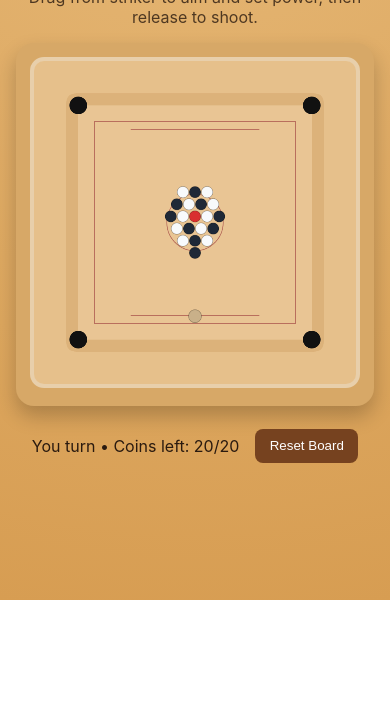
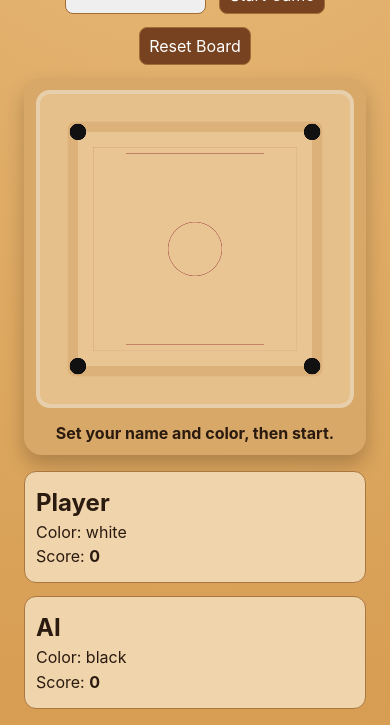
Before and after one commit to johnjobyvc/Carrom, a plain HTML site: page index.html in a window 390 px wide. Shown: the part 244-969 px from the top of the page. Before the commit the page ends 844 px from the top, so only its background shows below. Drawn offline with Linux system fonts and the light colour scheme.

Commit message:
Add player setup, scoreboard, faster physics, and pocket shake

```diff
--- a/app.js
+++ b/app.js
@@ -2,77 +2,102 @@ const canvas = document.getElementById('carromCanvas');
 const ctx = canvas.getContext('2d');
 const statusEl = document.getElementById('status');
 const resetBtn = document.getElementById('resetBtn');
+const startBtn = document.getElementById('startBtn');
+const playerNameInput = document.getElementById('playerNameInput');
+const colorSelect = document.getElementById('colorSelect');
+const playerNameLabel = document.getElementById('playerNameLabel');
+const playerColorLabel = document.getElementById('playerColorLabel');
+const aiColorLabel = document.getElementById('aiColorLabel');
+const playerScoreEl = document.getElementById('playerScore');
+const aiScoreEl = document.getElementById('aiScore');
 
 const BOARD = {
   x: 110,
   y: 110,
-  size: 580,
-  pocketR: 22,
-  wallDamping: 0.92,
-  friction: 0.992,
+  size: 680,
+  pocketR: 24,
+  wallDamping: 0.94,
+  friction: 0.995,
   minSpeed: 0.03
 };
 
-const COIN_R = 14;
-const STRIKER_R = 16;
+const COIN_R = 16;
+const STRIKER_R = 18;
 const TOTAL_COINS = 20;
-const HUMAN = 'You';
 const AI = 'AI';
 
 let coins = [];
 let striker = null;
 let dragging = false;
 let dragPoint = null;
-let currentPlayer = HUMAN;
+let currentPlayer = '';
 let shotInProgress = false;
 let aiScheduled = false;
+let gameStarted = false;
+let playerName = 'Player';
+let playerColor = 'white';
+let aiColor = 'black';
+let scores = { player: 0, ai: 0 };
+let shakeFrames = 0;
+
+function coinColor(colorName) {
+  return colorName === 'white' ? '#f8fafc' : '#1f2937';
+}
 
 function createCoins() {
   const list = [];
-  const rows = [3, 4, 5, 4, 3, 1];
+  const rows = [3, 4, 5, 4, 3, 1, 1, 1];
   const spacing = COIN_R * 2.15;
   let y = BOARD.y + BOARD.size / 2 - ((rows.length - 1) * spacing) / 2;
-  let colorToggle = true;
 
-  for (const count of rows) {
+  for (let r = 0; r < rows.length; r += 1) {
+    const count = rows[r];
     const startX = BOARD.x + BOARD.size / 2 - ((count - 1) * spacing) / 2;
     for (let i = 0; i < count; i += 1) {
-      list.push({
-        x: startX + i * spacing,
-        y,
-        r: COIN_R,
-        vx: 0,
-        vy: 0,
-        color: colorToggle ? '#f8fafc' : '#1f2937'
-      });
-      colorToggle = !colorToggle;
+      const color = (r + i) % 2 === 0 ? coinColor('white') : coinColor('black');
+      list.push({ x: startX + i * spacing, y, r: COIN_R, vx: 0, vy: 0, color, queen: false });
     }
     y += spacing;
   }
 
   list[9].color = '#d92f2f';
-  return list;
+  list[9].queen = true;
+  return list.slice(0, TOTAL_COINS);
 }
 
 function placeStriker(player) {
   striker = {
     x: BOARD.x + BOARD.size / 2,
-    y: player === HUMAN ? BOARD.y + BOARD.size - 58 : BOARD.y + 58,
+    y: player === playerName ? BOARD.y + BOARD.size - 62 : BOARD.y + 62,
     r: STRIKER_R,
     vx: 0,
     vy: 0,
-    color: '#c9b089'
+    color: player === playerName ? '#3b82f6' : '#f97316'
   };
 }
 
-function resetGame() {
+function refreshScoreboard() {
+  playerNameLabel.textContent = playerName;
+  playerColorLabel.textContent = `Color: ${playerColor}`;
+  aiColorLabel.textContent = `Color: ${aiColor}`;
+  playerScoreEl.textContent = String(scores.player);
+  aiScoreEl.textContent = String(scores.ai);
+}
+
+function startGame() {
+  playerName = playerNameInput.value.trim() || 'Player';
+  playerColor = colorSelect.value;
+  aiColor = playerColor === 'white' ? 'black' : 'white';
+  scores = { player: 0, ai: 0 };
   coins = createCoins();
+  currentPlayer = playerName;
   dragging = false;
   dragPoint = null;
-  currentPlayer = HUMAN;
   shotInProgress = false;
   aiScheduled = false;
+  gameStarted = true;
   placeStriker(currentPlayer);
+  refreshScoreboard();
   updateStatus();
 }
 
@@ -81,12 +106,31 @@ function updateStatus(message = '') {
     statusEl.textContent = message;
     return;
   }
+  if (!gameStarted) {
+    statusEl.textContent = 'Set your name and color, then start.';
+    return;
+  }
   statusEl.textContent = `${currentPlayer} turn • Coins left: ${coins.length}/${TOTAL_COINS}`;
+}
+
+function awardPoints(removedCoins) {
+  if (!removedCoins.length) return;
+  let gained = 0;
+  for (const coin of removedCoins) {
+    gained += coin.queen ? 2 : 1;
+  }
+
+  if (currentPlayer === playerName) {
+    scores.player += gained;
+  } else {
+    scores.ai += gained;
+  }
+  refreshScoreboard();
+  shakeFrames = 12;
 }
 
 function drawBoard() {
   const { x, y, size } = BOARD;
-  ctx.clearRect(0, 0, canvas.width, canvas.height);
 
   ctx.fillStyle = '#dcb27a';
   roundRect(ctx, x - 30, y - 30, size + 60, size + 60, 26);
@@ -98,17 +142,17 @@ function drawBoard() {
 
   ctx.strokeStyle = '#b96f5d';
   ctx.lineWidth = 2;
-  ctx.strokeRect(x + 40, y + 40, size - 80, size - 80);
+  ctx.strokeRect(x + 44, y + 44, size - 88, size - 88);
 
   ctx.beginPath();
-  ctx.arc(x + size / 2, y + size / 2, 70, 0, Math.PI * 2);
+  ctx.arc(x + size / 2, y + size / 2, 78, 0, Math.PI * 2);
   ctx.stroke();
 
   ctx.beginPath();
-  ctx.moveTo(x + 130, y + size - 60);
-  ctx.lineTo(x + size - 130, y + size - 60);
-  ctx.moveTo(x + 130, y + 60);
-  ctx.lineTo(x + size - 130, y + 60);
+  ctx.moveTo(x + 140, y + size - 62);
+  ctx.lineTo(x + size - 140, y + size - 62);
+  ctx.moveTo(x + 140, y + 62);
+  ctx.lineTo(x + size - 140, y + 62);
   ctx.stroke();
 
   drawPocket(x, y);
@@ -152,7 +196,7 @@ function drawPullGuide() {
   if (!dragging || !dragPoint) return;
   const dx = striker.x - dragPoint.x;
   const dy = striker.y - dragPoint.y;
-  const strength = Math.min(100, Math.round(Math.hypot(dx, dy) / 2.2));
+  const strength = Math.min(100, Math.round(Math.hypot(dx, dy) / 2));
 
   ctx.beginPath();
   ctx.moveTo(striker.x, striker.y);
@@ -162,8 +206,8 @@ function drawPullGuide() {
   ctx.stroke();
 
   ctx.fillStyle = '#3d1f0f';
-  ctx.font = 'bold 18px sans-serif';
-  ctx.fillText(`Power ${strength}%`, dragPoint.x + 10, dragPoint.y - 10);
+  ctx.font = 'bold 20px sans-serif';
+  ctx.fillText(`Power ${strength}%`, dragPoint.x + 12, dragPoint.y - 12);
 }
 
 function movePiece(piece) {
@@ -208,7 +252,6 @@ function collide(a, b) {
   const nx = dx / dist;
   const ny = dy / dist;
   const overlap = minDist - dist;
-
   a.x -= nx * overlap * 0.5;
   a.y -= ny * overlap * 0.5;
   b.x += nx * overlap * 0.5;
@@ -219,7 +262,7 @@ function collide(a, b) {
   const impulse = dvx * nx + dvy * ny;
   if (impulse > 0) return;
 
-  const bounce = 0.95;
+  const bounce = 0.96;
   const j = -(1 + bounce) * impulse / 2;
   a.vx -= j * nx;
   a.vy -= j * ny;
@@ -238,16 +281,15 @@ function pocketed(piece) {
 }
 
 function isMoving() {
-  return [striker, ...coins].some((p) => Math.abs(p.vx) > 0 || Math.abs(p.vy) > 0);
+  return striker && [striker, ...coins].some((p) => Math.abs(p.vx) > 0 || Math.abs(p.vy) > 0);
 }
 
 function finishTurn() {
   if (coins.length === 0) {
-    updateStatus('All 20 coins pocketed! Reset to play again.');
+    updateStatus(`Game over! ${playerName}: ${scores.player} | AI: ${scores.ai}`);
     return;
   }
-
-  currentPlayer = currentPlayer === HUMAN ? AI : HUMAN;
+  currentPlayer = currentPlayer === playerName ? AI : playerName;
   placeStriker(currentPlayer);
   dragging = false;
   dragPoint = null;
@@ -256,29 +298,39 @@ function finishTurn() {
 }
 
 function aiTakeShot() {
-  if (currentPlayer !== AI || coins.length === 0 || shotInProgress || isMoving()) return;
+  if (currentPlayer !== AI || !gameStarted || shotInProgress || isMoving() || !coins.length) return;
 
   const target = coins.reduce((best, coin) => {
     const dist = Math.hypot(coin.x - striker.x, coin.y - striker.y);
     if (!best || dist < best.dist) return { coin, dist };
     return best;
   }, null)?.coin;
+  if (!target) return;
 
-  if (!target) return;
   const dx = target.x - striker.x;
   const dy = target.y - striker.y;
   const len = Math.hypot(dx, dy) || 1;
-  const speed = 10;
 
-  striker.vx = (dx / len) * speed;
-  striker.vy = (dy / len) * speed;
+  striker.vx = (dx / len) * 15;
+  striker.vy = (dy / len) * 15;
   shotInProgress = true;
   updateStatus('AI shot in progress...');
 }
 
 function render() {
+  ctx.clearRect(0, 0, canvas.width, canvas.height);
+
+  if (shakeFrames > 0) {
+    const offsetX = (Math.random() - 0.5) * 12;
+    const offsetY = (Math.random() - 0.5) * 12;
+    ctx.save();
+    ctx.translate(offsetX, offsetY);
+    shakeFrames -= 1;
+  }
+
   drawBoard();
 
+  if (gameStarted) {
     movePiece(striker);
     for (const coin of coins) movePiece(coin);
 
@@ -289,7 +341,11 @@ function render() {
       }
     }
 
+    const removedCoins = coins.filter((coin) => pocketed(coin));
+    if (removedCoins.length) {
+      awardPoints(removedCoins);
       coins = coins.filter((coin) => !pocketed(coin));
+    }
 
     for (const coin of coins) drawPiece(coin);
     drawPiece(striker);
@@ -300,21 +356,26 @@ function render() {
       aiScheduled = false;
     }
 
-  if (currentPlayer === AI && !shotInProgress && !aiScheduled) {
+    if (currentPlayer === AI && !shotInProgress && !aiScheduled && coins.length) {
       aiScheduled = true;
       setTimeout(() => {
         aiTakeShot();
         aiScheduled = false;
-    }, 700);
+      }, 550);
+    }
+  }
+
+  if (shakeFrames > 0) {
+    ctx.restore();
   }
 
   requestAnimationFrame(render);
 }
 
 canvas.addEventListener('pointerdown', (e) => {
-  if (currentPlayer !== HUMAN || shotInProgress || isMoving()) return;
+  if (!gameStarted || currentPlayer !== playerName || shotInProgress || isMoving()) return;
   const pos = getPointerPos(e);
-  if (Math.hypot(pos.x - striker.x, pos.y - striker.y) <= striker.r + 10) {
+  if (Math.hypot(pos.x - striker.x, pos.y - striker.y) <= striker.r + 12) {
     dragging = true;
     dragPoint = pos;
   }
@@ -326,14 +387,12 @@ canvas.addEventListener('pointermove', (e) => {
 });
 
 canvas.addEventListener('pointerup', () => {
-  if (!dragging || !dragPoint || currentPlayer !== HUMAN) return;
+  if (!dragging || !dragPoint || currentPlayer !== playerName || !gameStarted) return;
   const dx = striker.x - dragPoint.x;
   const dy = striker.y - dragPoint.y;
-  const powerScale = 0.065;
-  const maxV = 18;
 
-  striker.vx = clamp(dx * powerScale, -maxV, maxV);
-  striker.vy = clamp(dy * powerScale, -maxV, maxV);
+  striker.vx = clamp(dx * 0.1, -27, 27);
+  striker.vy = clamp(dy * 0.1, -27, 27);
   dragging = false;
   dragPoint = null;
   shotInProgress = true;
@@ -354,7 +413,9 @@ function getPointerPos(e) {
   };
 }
 
-resetBtn.addEventListener('click', resetGame);
+startBtn.addEventListener('click', startGame);
+resetBtn.addEventListener('click', startGame);
 
-resetGame();
+refreshScoreboard();
+updateStatus();
 render();
--- a/index.html
+++ b/index.html
@@ -9,16 +9,42 @@
   <body>
     <main class="app">
       <h1>Carrom Playable Prototype</h1>
-      <p class="hint">Drag from striker to aim and set power, then release to shoot.</p>
 
-      <div class="board-shell">
-        <canvas id="carromCanvas" width="800" height="800" aria-label="Carrom board"></canvas>
-      </div>
+      <section class="setup-panel">
+        <label>
+          Your name
+          <input id="playerNameInput" type="text" maxlength="20" placeholder="Enter your name" value="Player" />
+        </label>
+        <label>
+          Choose your color
+          <select id="colorSelect">
+            <option value="white">White</option>
+            <option value="black">Black</option>
+          </select>
+        </label>
+        <button id="startBtn" type="button">Start Game</button>
+        <button id="resetBtn" type="button">Reset Board</button>
+      </section>
 
-      <div class="status-row">
-        <p id="status">Coins left: 20</p>
-        <button id="resetBtn" type="button">Reset Board</button>
-      </div>
+      <section class="game-row">
+        <div class="game-area">
+          <canvas id="carromCanvas" width="900" height="900" aria-label="Carrom board"></canvas>
+          <p id="status">Set your name and color, then start.</p>
+        </div>
+
+        <aside class="scoreboard">
+          <article class="player-card">
+            <h2 id="playerNameLabel">Player</h2>
+            <p id="playerColorLabel">Color: White</p>
+            <p>Score: <strong id="playerScore">0</strong></p>
+          </article>
+          <article class="player-card">
+            <h2 id="aiNameLabel">AI</h2>
+            <p id="aiColorLabel">Color: Black</p>
+            <p>Score: <strong id="aiScore">0</strong></p>
+          </article>
+        </aside>
+      </section>
     </main>
 
     <script src="app.js"></script>
--- a/styles.css
+++ b/styles.css
@@ -1,9 +1,7 @@
 :root {
   --bg: #d79d52;
-  --board: #e6c08b;
-  --border: #8b5a2b;
-  --line: #b8695b;
   --text: #2a1a0f;
+  --card: #f0d4ab;
 }
 
 * {
@@ -13,31 +11,64 @@
 body {
   margin: 0;
   min-height: 100vh;
-  display: grid;
-  place-items: center;
   background: radial-gradient(circle at top, #e7ba79, var(--bg));
   font-family: Inter, system-ui, sans-serif;
   color: var(--text);
 }
 
 .app {
-  width: min(92vw, 880px);
-  text-align: center;
+  width: min(96vw, 1500px);
+  margin: 0 auto;
+  padding: 1rem;
 }
 
 h1 {
-  margin-bottom: 0.2rem;
+  text-align: center;
+  margin: 0.5rem 0 1rem;
 }
 
-.hint {
-  margin-top: 0;
-  opacity: 0.8;
+.setup-panel {
+  display: flex;
+  flex-wrap: wrap;
+  align-items: end;
+  gap: 0.8rem;
+  justify-content: center;
+  margin-bottom: 0.8rem;
 }
 
-.board-shell {
+label {
+  display: grid;
+  gap: 0.3rem;
+  font-weight: 600;
+}
+
+input,
+select,
+button {
+  font: inherit;
+  padding: 0.5rem 0.6rem;
+  border-radius: 8px;
+  border: 1px solid #9f6c36;
+}
+
+button {
+  background: #76421f;
+  color: #fff;
+  cursor: pointer;
+}
+
+.game-row {
+  display: flex;
+  gap: 1rem;
+  align-items: flex-start;
+}
+
+.game-area {
+  width: 75vw;
+  max-width: 1050px;
   background: #d7a867;
   border-radius: 18px;
-  padding: 14px;
+  padding: 12px;
   box-shadow: 0 10px 20px rgba(0, 0, 0, 0.22);
 }
 
@@ -45,23 +76,42 @@ canvas {
   width: 100%;
   height: auto;
   border-radius: 14px;
-  background: var(--board);
+  background: #e6c08b;
   border: 4px solid #e8cfab;
 }
 
-.status-row {
-  display: flex;
-  justify-content: center;
-  align-items: center;
-  gap: 1rem;
-  margin-top: 0.9rem;
+#status {
+  margin: 0.65rem 0 0;
+  text-align: center;
+  font-weight: 700;
 }
 
-button {
-  border: none;
-  padding: 0.6rem 0.9rem;
-  border-radius: 8px;
-  background: #76421f;
-  color: #fff;
-  cursor: pointer;
+.scoreboard {
+  min-width: 220px;
+  width: 23vw;
+  display: grid;
+  gap: 0.8rem;
 }
+
+.player-card {
+  background: var(--card);
+  border-radius: 12px;
+  padding: 0.7rem;
+  border: 1px solid #ab7741;
+}
+
+.player-card h2,
+.player-card p {
+  margin: 0.3rem 0;
+}
+
+@media (max-width: 980px) {
+  .game-row {
+    flex-direction: column;
+  }
+
+  .game-area,
+  .scoreboard {
+    width: 100%;
+  }
+}
```
Also changed, not shown: 1 other file. Lines whose indentation alone changed are shown as unchanged.
